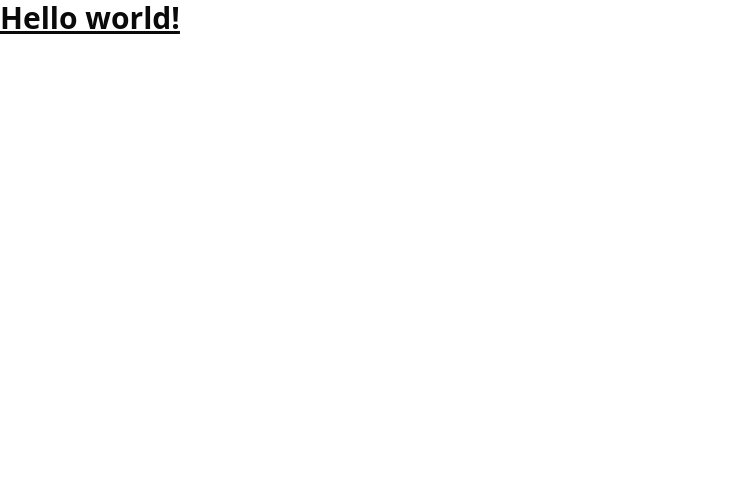
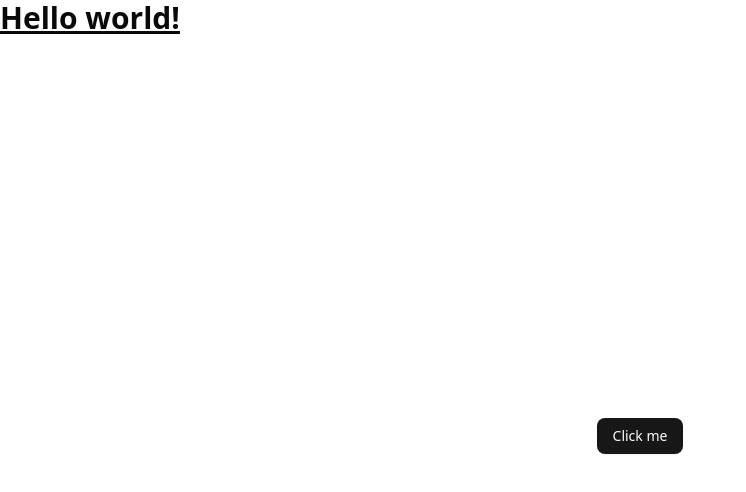
Before and after one commit to BurhaneeDevelopers/inventory-template-new-ui, a React (Vite) app: page / in a window 1280 px wide. Shown: the top 492 px of the page, without its empty margins (0-746 px from the left). Built offline with nearby package versions, Linux system fonts and the light colour scheme.

Commit message:
button added for testing

```diff
--- a/package.json
+++ b/package.json
@@ -10,6 +10,7 @@
     "preview": "vite preview"
   },
   "dependencies": {
+    "@radix-ui/react-slot": "^1.1.2",
     "@tailwindcss/vite": "^4.0.16",
     "class-variance-authority": "^0.7.1",
     "clsx": "^2.1.1",
--- a/src/App.tsx
+++ b/src/App.tsx
@@ -1,9 +1,13 @@
+import { Button } from "./components/ui/button";
 
 function App() {
 
   return (
     <>
       <h1 className='text-3xl font-bold underline'>Hello world!</h1>
+      <div className='flex flex-col items-center justify-center min-h-svh'>
+        <Button>Click me</Button>
+      </div>
     </>
   )
 }
--- /dev/null
+++ b/src/components/ui/button.tsx
@@ -0,0 +1,59 @@
+import * as React from "react"
+import { Slot } from "@radix-ui/react-slot"
+import { cva, type VariantProps } from "class-variance-authority"
+
+import { cn } from "@/lib/utils"
+
+const buttonVariants = cva(
+  "inline-flex items-center justify-center gap-2 whitespace-nowrap rounded-md text-sm font-medium transition-all disabled:pointer-events-none disabled:opacity-50 [&_svg]:pointer-events-none [&_svg:not([class*='size-'])]:size-4 shrink-0 [&_svg]:shrink-0 outline-none focus-visible:border-ring focus-visible:ring-ring/50 focus-visible:ring-[3px] aria-invalid:ring-destructive/20 dark:aria-invalid:ring-destructive/40 aria-invalid:border-destructive",
+  {
+    variants: {
+      variant: {
+        default:
+          "bg-primary text-primary-foreground shadow-xs hover:bg-primary/90",
+        destructive:
+          "bg-destructive text-white shadow-xs hover:bg-destructive/90 focus-visible:ring-destructive/20 dark:focus-visible:ring-destructive/40 dark:bg-destructive/60",
+        outline:
+          "border bg-background shadow-xs hover:bg-accent hover:text-accent-foreground dark:bg-input/30 dark:border-input dark:hover:bg-input/50",
+        secondary:
+          "bg-secondary text-secondary-foreground shadow-xs hover:bg-secondary/80",
+        ghost:
+          "hover:bg-accent hover:text-accent-foreground dark:hover:bg-accent/50",
+        link: "text-primary underline-offset-4 hover:underline",
+      },
+      size: {
+        default: "h-9 px-4 py-2 has-[>svg]:px-3",
+        sm: "h-8 rounded-md gap-1.5 px-3 has-[>svg]:px-2.5",
+        lg: "h-10 rounded-md px-6 has-[>svg]:px-4",
+        icon: "size-9",
+      },
+    },
+    defaultVariants: {
+      variant: "default",
+      size: "default",
+    },
+  }
+)
+
+function Button({
+  className,
+  variant,
+  size,
+  asChild = false,
+  ...props
+}: React.ComponentProps<"button"> &
+  VariantProps<typeof buttonVariants> & {
+    asChild?: boolean
+  }) {
+  const Comp = asChild ? Slot : "button"
+
+  return (
+    <Comp
+      data-slot="button"
+      className={cn(buttonVariants({ variant, size, className }))}
+      {...props}
+    />
+  )
+}
+
+export { Button, buttonVariants }
```
Also changed, not shown: 1 other file (tests, documents, lock files or other folders).
